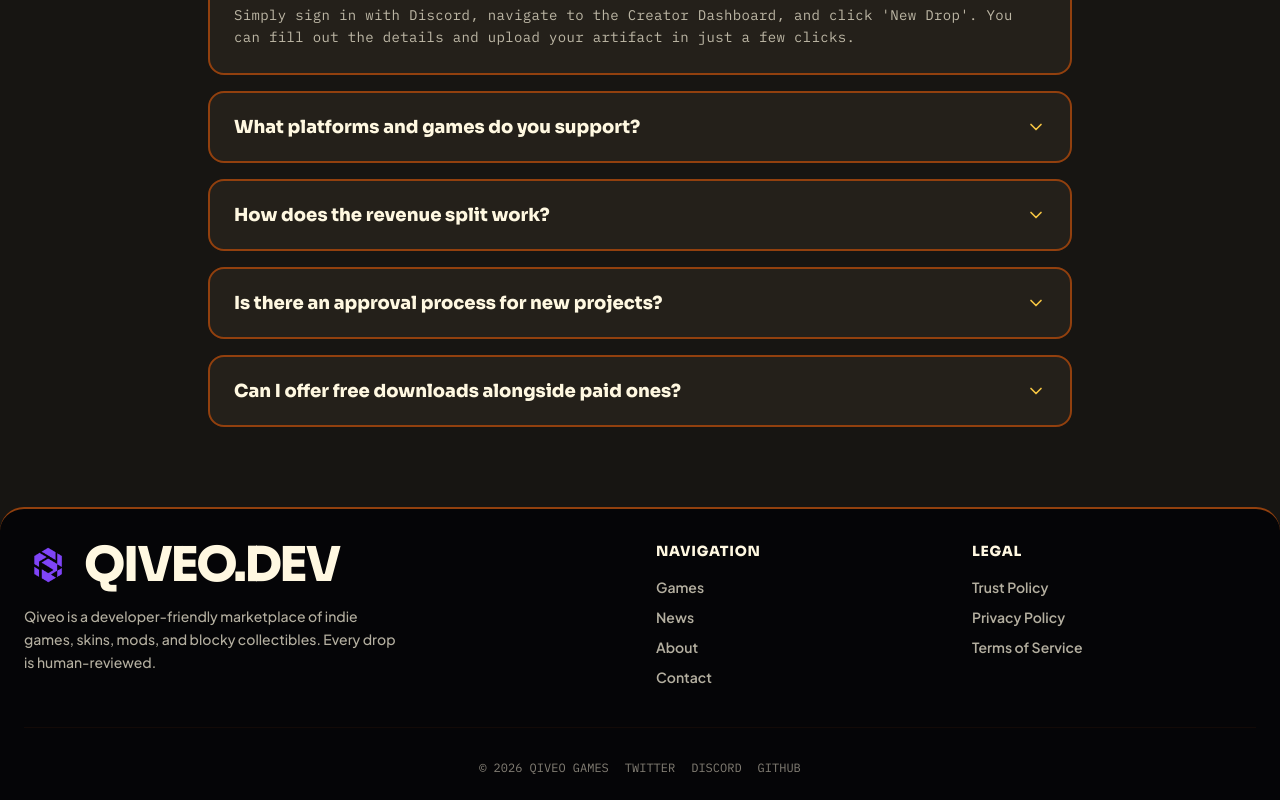
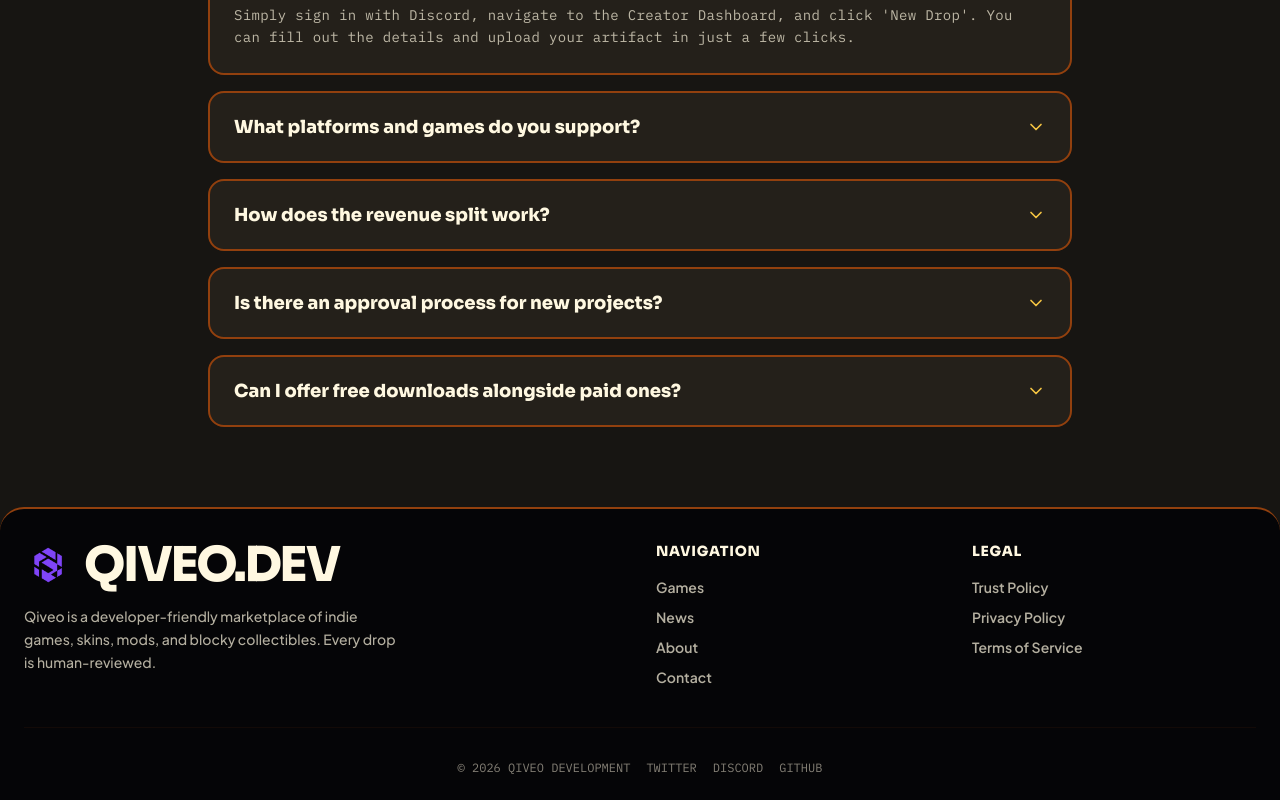
Before and after one commit to muhdumaism/kivo, a React (Create React App) app in the folder frontend/: page / in a window 1280 px wide. Shown: the part 1787-2587 px from the top of the page. Built offline with nearby package versions, Linux system fonts and the light colour scheme; no server answers.

Commit message:
Update footer branding to QIVEO DEVELOPMENT

```diff
--- a/frontend/src/components/qiveo/Footer.jsx
+++ b/frontend/src/components/qiveo/Footer.jsx
@@ -37,7 +37,7 @@ export function Footer() {
         </div>
 
         <div className="flex flex-col items-center justify-center gap-6 pt-8">          <div className="flex flex-col sm:flex-row items-center gap-4 text-xs text-[#FFF8E1]/50 font-mono">
-            <span>© 2026 QIVEO GAMES</span>
+            <span>© 2026 QIVEO DEVELOPMENT</span>
             <div className="flex gap-4">
               <a href="#" className="hover:text-[#92400E] transition-colors">TWITTER</a>
               <a href="https://discord.gg/5cweav9rsu" target="_blank" rel="noreferrer" className="hover:text-[#92400E] transition-colors">DISCORD</a>
```
